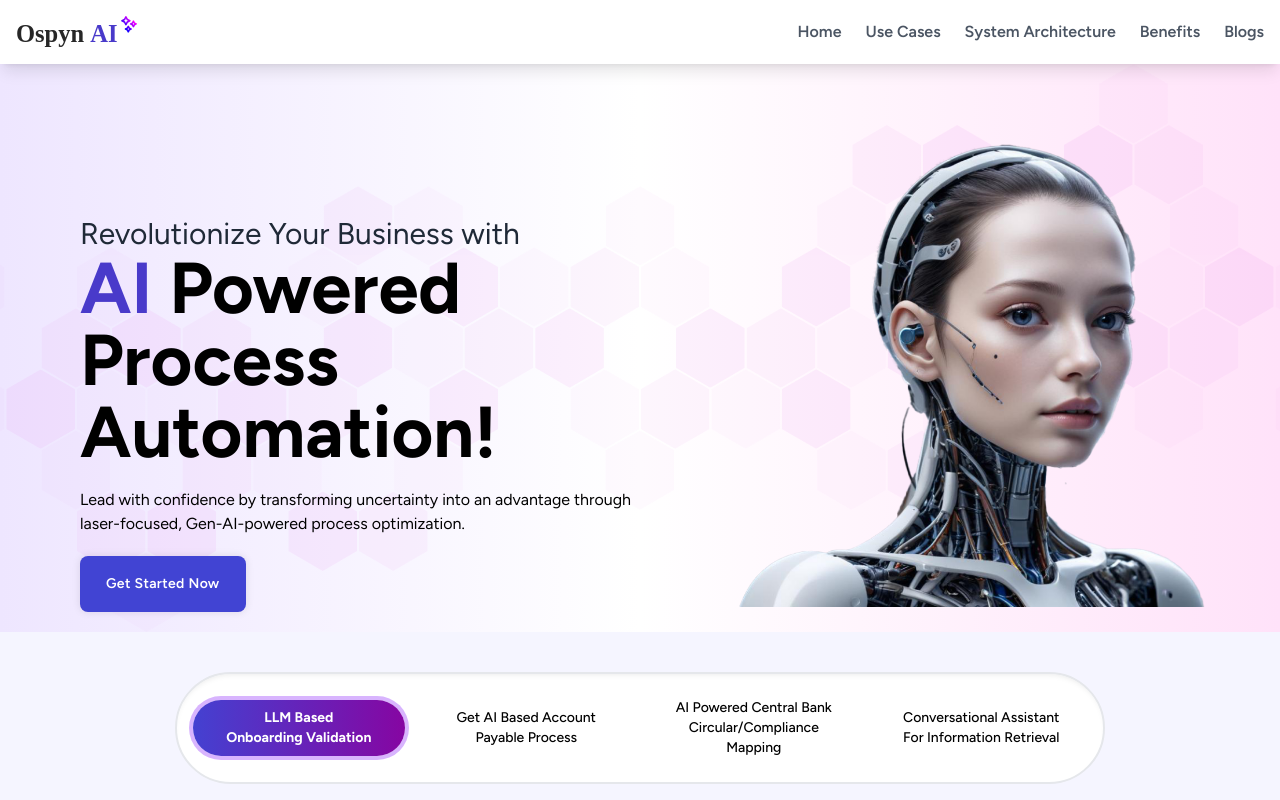
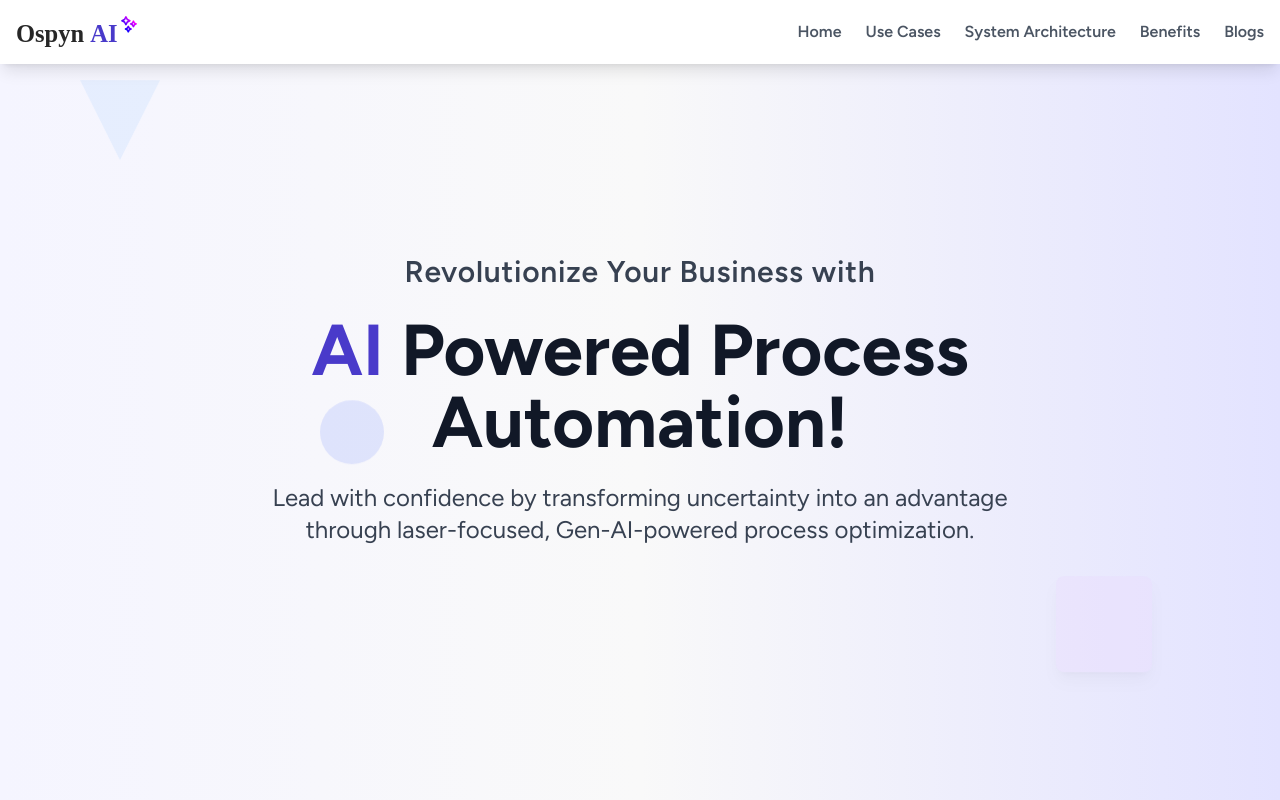
Before and after one commit to noufalkhan/ospynAI-Website, a React (Vite) app: page / in a window 1280 px wide. Shown: the top 800 px of the page. Built offline with nearby package versions, Linux system fonts and the light colour scheme.

Commit message:
New Hero Section Added

```diff
--- a/src/App.jsx
+++ b/src/App.jsx
@@ -6,6 +6,7 @@ import NewNavbar from "./components/newnavbar";
 import NewAutomation from "./components/NewAutomation";
 import AiAgents from "./components/AiAgents";
 import UseCase from "./components/useCase";
+import HeroAnimate from "./components/HeroAnimate";
 
 const App = () => {
   // Create refs for all relevant sections
@@ -20,8 +21,9 @@ const App = () => {
         anlyticViewRef={anlyticViewRef}
         newAutomationRef={newAutomationRef} // Pass the NewAutomation ref
       />
+<HeroAnimate />
 
-      <HeroNew />
+      {/* <HeroNew /> */}
 
       <div ref={useCaseRef}>
       <NewAutomation />
@@ -29,7 +31,7 @@ const App = () => {
         {/* <UseCase /> */}
       </div>
 
-      <AiAgents />
+      {/* <AiAgents /> */}
 
       <div ref={anlyticViewRef}>
         <AnalyticsNew /> {/* Render the AnlyticView component */}
--- /dev/null
+++ b/src/components/HeroAnimate.tsx
@@ -0,0 +1,118 @@
+import React from 'react';
+import { motion } from 'framer-motion';
+
+const subtleFadeIn = {
+  hidden: { opacity: 0, y: 20 },
+  visible: {
+    opacity: 1,
+    y: 0,
+    transition: {
+      duration: 0.8,
+      ease: 'easeOut',
+    },
+  },
+};
+
+const containerVariants = {
+  hidden: {},
+  visible: {
+    transition: {
+      staggerChildren: 0.3,
+    },
+  },
+};
+
+const floatAnimation = {
+  initial: { y: 0, opacity: 0.3, rotate: 0 },
+  animate: {
+    y: [0, 25, 0],
+    opacity: [0.3, 0.5, 0.3],
+    rotate: [0, 10, 0], // Subtle rotation to add depth
+    transition: {
+      duration: 6,
+      repeat: Infinity,
+      ease: 'easeInOut',
+    },
+  },
+  whileHover: { scale: 1.1, opacity: 0.7 }, // Hover scale effect
+};
+
+const glowTextAnimation = {
+  hidden: { filter: 'blur(5px)', opacity: 0 },
+  visible: {
+    filter: 'blur(0)',
+    opacity: 1,
+    transition: {
+      duration: 1.5,
+      ease: 'easeOut',
+    },
+  },
+};
+
+const HeroAnimate = () => {
+  return (
+    <div className="h-screen w-full bg-gradient-to-r from-[#f5f5ff] via-[#f9f9f9] to-[#e3e3ff] flex items-center justify-center relative overflow-hidden">
+      {/* Background Floating Elements */}
+      <motion.div
+        className="absolute top-20 left-20 w-20 h-20 bg-blue-200 rotate-45"
+        style={{ clipPath: 'polygon(0 0, 100% 0, 50% 100%)' }} // Triangle shape
+        variants={floatAnimation}
+        initial="initial"
+        animate="animate"
+        whileHover={{ scale: 1.15, rotate: 15 }} // Hover scale and rotate effect
+      />
+      <motion.div
+        className="absolute bottom-32 right-32 w-24 h-24 bg-purple-200 rounded-lg shadow-lg"
+        variants={floatAnimation}
+        initial="initial"
+        animate="animate"
+        whileHover={{ scale: 1.2, opacity: 0.8 }} // Hover scale and opacity effect
+      />
+      <motion.div
+        className="absolute top-1/2 left-1/4 w-16 h-16 bg-indigo-300 rounded-full opacity-60"
+        variants={floatAnimation}
+        initial="initial"
+        animate="animate"
+        whileHover={{ scale: 1.3, opacity: 0.9 }} // Hover scale effect
+      />
+
+      {/* Main Content */}
+      <motion.div
+        initial="hidden"
+        animate="visible"
+        variants={containerVariants}
+        className="text-center px-5 md:px-10 lg:px-20 max-w-4xl space-y-6"
+      >
+        <motion.p
+          className="text-gray-700 text-2xl md:text-3xl tracking-wide font-semibold"
+          variants={subtleFadeIn}
+        >
+          Revolutionize Your Business with
+        </motion.p>
+
+        <motion.h1
+          className="text-5xl md:text-7xl text-gray-900 font-bold"
+          variants={subtleFadeIn}
+        >
+          <motion.span
+            className="text-[#493aca] drop-shadow-lg "
+            variants={glowTextAnimation} // Glow effect on AI
+            whileHover={{ scale: 1.05, textShadow: '0px 0px 15px rgba(73, 58, 202, 1)' }} // Hover text shadow effect
+          >
+            AI&nbsp;
+          </motion.span>
+          Powered Process Automation!
+        </motion.h1>
+
+        <motion.p
+          className="text-gray-700 text-lg md:text-xl lg:text-2xl w-full md:w-3/4 lg:w-full mx-auto leading-relaxed my-2 md:my-5"
+          variants={subtleFadeIn}
+        >
+          Lead with confidence by transforming uncertainty into an advantage through laser-focused, Gen-AI-powered process optimization.
+        </motion.p>
+      </motion.div>
+    </div>
+  );
+}
+
+export default HeroAnimate;
```
